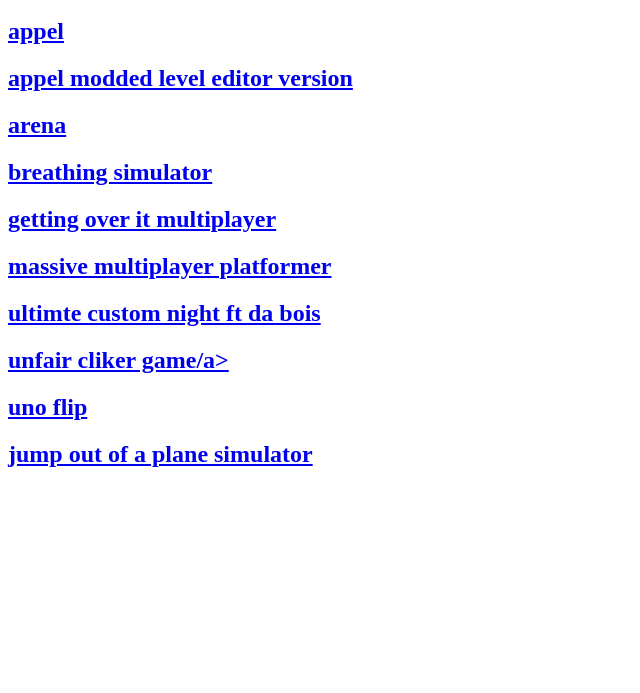
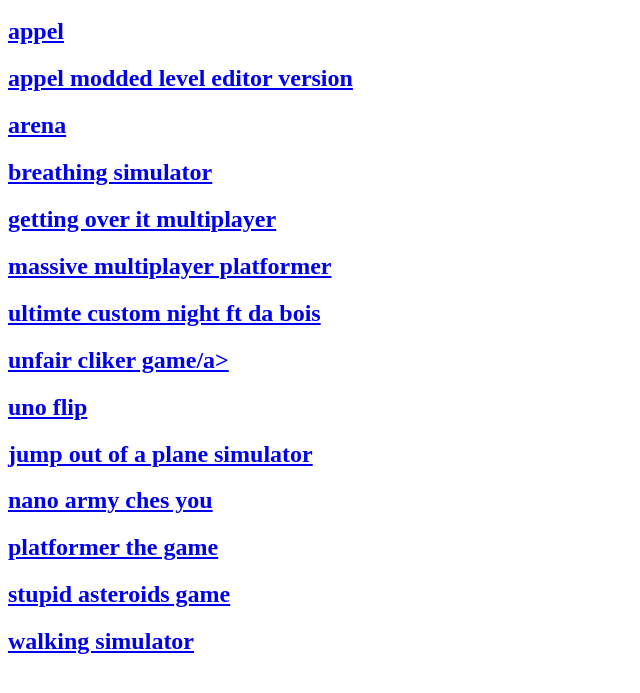
Before and after one commit to sremaGriS/hctarcs, a plain HTML site: page index.html in a window 1280 px wide. Shown: the part 95-788 px from the top of the page, without its empty margins (0-640 px from the left). Drawn offline with Linux system fonts and the light colour scheme.

Commit message:
Update index.html

```diff
--- a/index.html
+++ b/index.html
@@ -10,3 +10,7 @@
 <h2><a href="Unfair Clicker Game.html">unfair cliker game/a></h2>
 <h2><a href="Uno Flip!.html">uno flip</a></h2>
 <h2><a href="jump out of a plane simulator.html">jump out of a plane simulator</a></h2>
+<h2><a href="nano army chases you v5 (controller support!).html">nano army ches you</a></h2>
+<h2><a href="platformer the game.html">platformer the game</a></h2>
+<h2><a href="stupid asteroids game.html">stupid asteroids game</a></h2>
+<h2><a href="walking simulator.html">walking simulator</a></h2>
```
